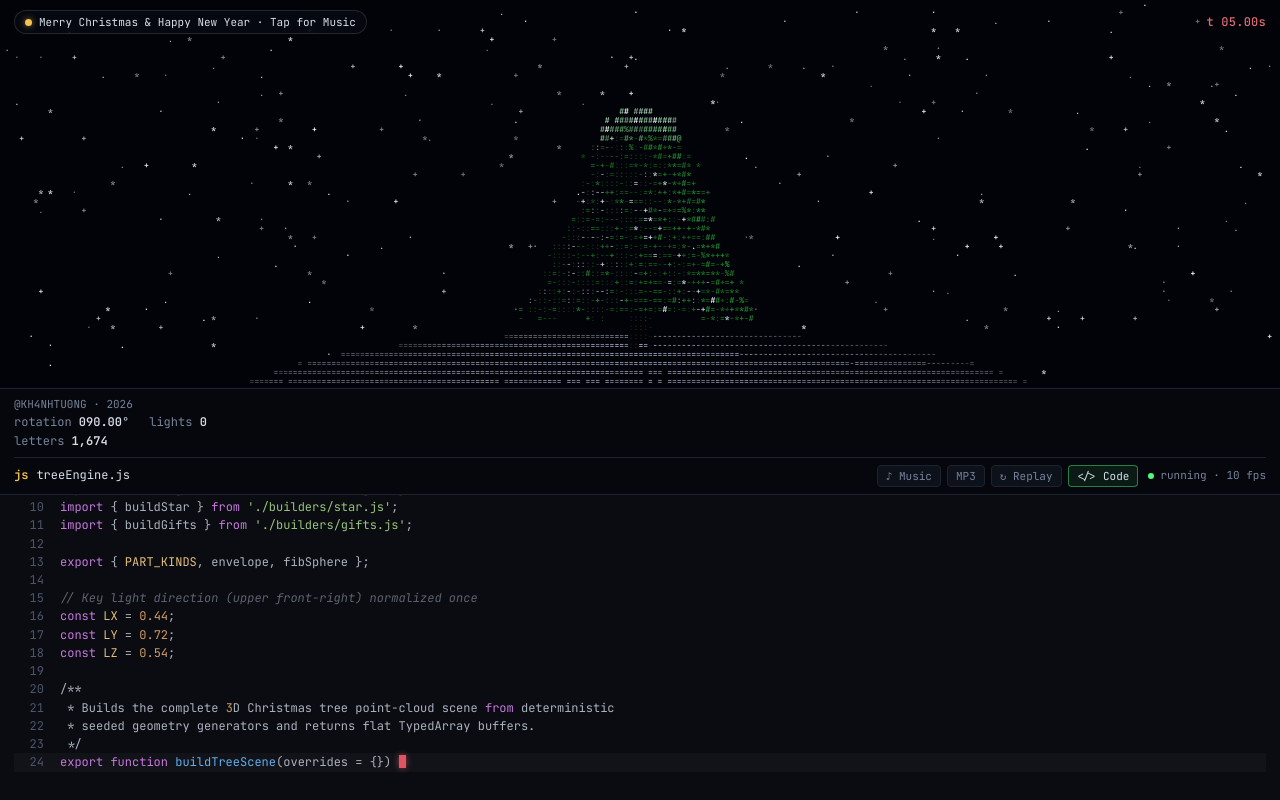
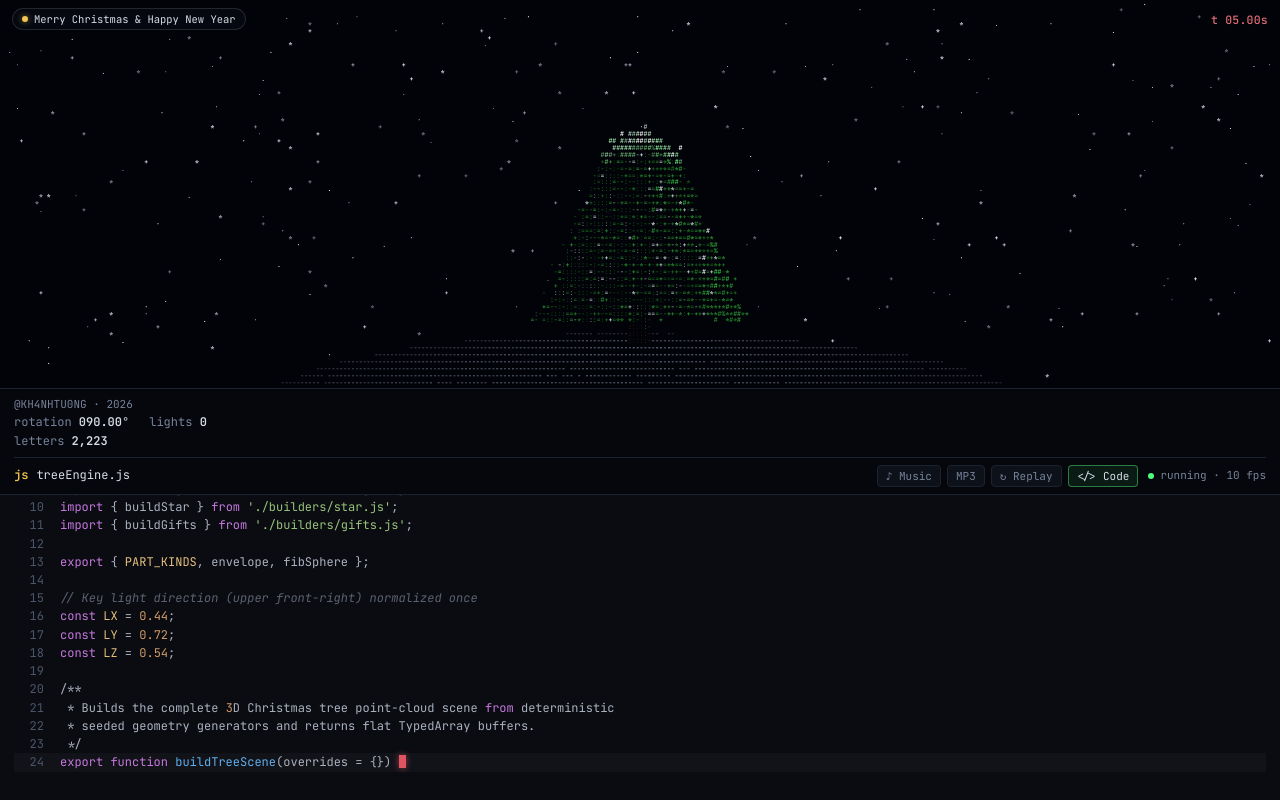
Before and after one commit to KH4NHTU0N9/ASCII-CHRISTMAS, a plain HTML site: page index.html in a window 1280 px wide. Drawn offline with Linux system fonts and the light colour scheme; animation ran at ten frames a second.

Commit message:
fix(ui): resolve top banner overlap and refine micro-ASCII tree density

```diff
--- a/src/asciiRenderer.js
+++ b/src/asciiRenderer.js
@@ -32,11 +32,12 @@ function resetGrid(grid) {
 
 function glyphFromLuminance(lum, kind) {
   if (kind === PART_KINDS.LIGHT) return lum > 0.9 ? '@' : '*';
-  if (kind === PART_KINDS.STAR) return lum > 0.95 ? '@' : '#';
-  if (kind === PART_KINDS.GARLAND) return lum > 0.72 ? '*' : '+';
+  if (kind === PART_KINDS.STAR) return lum > 0.9 ? '@' : '*';
+  if (kind === PART_KINDS.GARLAND) return lum > 0.7 ? '*' : '+';
   if (kind === PART_KINDS.GROUND) {
-    const idx = clamp(Math.floor(lum * 5.2), 1, 5);
-    return RAMP[idx];
+    const groundRamp = ' .·:;~-=+';
+    const idx = clamp(Math.floor(lum * (groundRamp.length - 1)), 1, groundRamp.length - 1);
+    return groundRamp[idx];
   }
   const idx = clamp(Math.floor(lum * (RAMP.length - 1)), 1, RAMP.length - 1);
   return RAMP[idx];
@@ -75,9 +76,9 @@ export function projectSceneToGrid(
   const cp = Math.cos(cameraPitchRad);
   const sp = Math.sin(cameraPitchRad);
 
-  const scalePx = Math.min(heightPx, widthPx * 1.15) * 0.37;
+  const scalePx = Math.min(heightPx, widthPx * 1.15) * 0.34;
   const centerX = widthPx * 0.5;
-  const centerY = heightPx * 0.53;
+  const centerY = heightPx * 0.56;
 
   const { count, positions, normals, colors: pColors, kinds, t0, phase, shine } = scene;
 
@@ -237,12 +238,12 @@ export class AsciiCanvasRenderer {
     this.canvas.height = Math.floor(heightPx * dpr);
     this.ctx.setTransform(dpr, 0, 0, dpr, 0, 0);
 
-    // Choose monospace font size scaled smoothly to viewport height
-    const fontSize = clamp(Math.round(Math.min(heightPx / 50, widthPx / 56)), 8, 13);
+    // Micro-ASCII monospace sizing for high character density & crisp 3D shading
+    const fontSize = clamp(Math.round(Math.min(heightPx / 62, widthPx / 68) * 10) / 10, 6.5, 10);
     this.ctx.font = `600 ${fontSize}px "JetBrains Mono", "Fira Code", Menlo, Consolas, monospace`;
     const measuredW = this.ctx.measureText('M').width || fontSize * 0.6;
-    const cellW = Math.max(4.8, measuredW * 1.0);
-    const cellH = Math.max(8.5, Math.round(fontSize * 1.1));
+    const cellW = Math.max(3.9, measuredW * 0.98);
+    const cellH = Math.max(6.8, Math.round(fontSize * 1.06 * 10) / 10);
 
     const cols = Math.max(32, Math.floor(widthPx / cellW));
     const rows = Math.max(20, Math.floor(heightPx / cellH));
--- a/src/builders/foliage.js
+++ b/src/builders/foliage.js
@@ -18,8 +18,8 @@ export function buildFoliage(buffer, rng, { y0 = 0.42, y1 = 2.55, tiers = 24 } =
 
     for (let b = 0; b < nb; b++) {
       const a = (TAU * b) / nb + i * 0.618 * TAU + rng.normal(0, 0.18);
-      const L = R * rng.uniform(0.82, 1.06);
-      const n = Math.floor(65 + 220 * L);
+      const L = R * rng.uniform(0.78, 1.12);
+      const n = Math.floor(70 + 230 * L);
 
       const dx = Math.cos(a);
       const dz = Math.sin(a);
@@ -27,14 +27,14 @@ export function buildFoliage(buffer, rng, { y0 = 0.42, y1 = 2.55, tiers = 24 } =
       const sideZ = dx;
 
       for (let k = 0; k < n; k++) {
-        const s = Math.pow(rng.random(), 0.65);
-        const spread = (0.035 + 0.105 * s) * rng.normal(0, 1);
+        const s = Math.pow(rng.random(), 0.62);
+        const spread = (0.028 + 0.095 * s) * rng.normal(0, 1);
         const dist = s * L;
         const yy =
           y +
-          0.07 * dist -
-          0.22 * dist * dist +
-          0.028 * rng.normal(0, 1);
+          0.075 * dist -
+          0.26 * dist * dist +
+          0.025 * rng.normal(0, 1);
 
         const px = dx * dist + sideX * spread;
         const pz = dz * dist + sideZ * spread;
@@ -45,14 +45,14 @@ export function buildFoliage(buffer, rng, { y0 = 0.42, y1 = 2.55, tiers = 24 } =
           dz * 0.72 + rng.normal(0, 0.25)
         );
 
-        const ao = 0.35 + 0.65 * Math.pow(s, 1.3);
-        const tone = ao * rng.uniform(0.76, 1.12);
-        const cr = (0.07 + 0.06 * s) * tone;
-        const cg = (0.39 + 0.18 * s) * tone;
-        const cb = (0.13 + 0.06 * s) * tone;
+        const ao = 0.3 + 0.7 * Math.pow(s, 1.25);
+        const tone = ao * rng.uniform(0.76, 1.15);
+        const cr = (0.04 + 0.14 * s) * tone;
+        const cg = (0.36 + 0.30 * s) * tone;
+        const cb = (0.10 + 0.12 * s) * tone;
 
         const t0 = 0.95 + 5.1 * ratio + 0.45 * s;
-        const isSnow = s > 0.48 && rng.random() < 0.085 && ny > 0.32;
+        const isSnow = s > 0.52 && rng.random() < 0.1 && ny > 0.34;
 
         if (isSnow) {
           buffer.addPoint(
--- a/src/builders/ground.js
+++ b/src/builders/ground.js
@@ -16,35 +16,35 @@ export function buildGround(buffer, rng) {
     const fade = Math.pow(1 - f, 0.55);
 
     for (let ia = 0; ia < steps; ia++) {
-      const a = (TAU * ia) / steps + rng.uniform(-0.015, 0.015);
-      const r = rBase + rng.uniform(-0.016, 0.016);
+      const a = (TAU * (ia + rng.uniform(-0.35, 0.35))) / steps;
+      const r = rBase + rng.uniform(-0.025, 0.025);
       const px = r * Math.cos(a);
       const pz = r * Math.sin(a);
 
       // Gentle concentric drift ripples and slight snow mound near trunk
       const mound = 0.07 * Math.exp(-r * r * 1.4);
-      const ripple = 0.014 * Math.sin(r * 9.5 + a * 2.0);
+      const ripple = 0.015 * Math.sin(r * 10.5 + a * 2.0);
       const py = -0.06 + mound + ripple;
 
-      const shade = (0.36 + 0.42 * fade) * rng.uniform(0.86, 1.08);
+      const shade = (0.34 + 0.44 * fade) * rng.uniform(0.84, 1.12);
       const cr = 0.78 * shade;
-      const cg = 0.84 * shade;
-      const cb = 0.96 * shade;
+      const cg = 0.85 * shade;
+      const cb = 0.98 * shade;
 
       buffer.addPoint(
         px,
         py,
         pz,
-        -0.12 * Math.cos(a),
+        0.04 * Math.cos(a),
         1.0,
-        -0.12 * Math.sin(a),
+        0.04 * Math.sin(a),
         cr,
         cg,
         cb,
         PART_KINDS.GROUND,
         0.0,
         0.0,
-        0.05
+        0.02
       );
     }
   }
--- a/src/main.js
+++ b/src/main.js
@@ -36,7 +36,7 @@ async function bootstrap() {
 
   // Populate identity labels from centralized config
   dom.hudHandle.textContent = CONFIG.identity.handle;
-  dom.greetingText.textContent = `${CONFIG.identity.greeting} · Tap for Music`;
+  dom.greetingText.textContent = `${CONFIG.identity.greeting}`;
   dom.hudLang.textContent = CONFIG.identity.fileLang;
   dom.hudFilename.textContent = CONFIG.identity.fileName;
 
@@ -59,8 +59,8 @@ async function bootstrap() {
     dom.greetingBadge.classList.toggle('is-playing', playing);
     dom.musicLabel.textContent = playing ? 'Playing' : 'Music';
     dom.greetingText.textContent = playing
-      ? `${CONFIG.identity.greeting} · ♪ ${trackName}`
-      : `${CONFIG.identity.greeting} · Tap for Music`;
+      ? `♪ ${trackName}`
+      : CONFIG.identity.greeting;
   });
 
   let startTs = performance.now();
--- a/styles/editor.css
+++ b/styles/editor.css
@@ -110,11 +110,12 @@
 @media (max-width: 600px) {
   .code-scroller {
     padding: 8px 10px 20px;
-    font-size: 11px;
+    font-size: 10px;
+    line-height: 1.45;
   }
 
   .line-no {
-    min-width: 24px;
-    margin-right: 10px;
+    min-width: 22px;
+    margin-right: 9px;
   }
 }
--- a/styles/main.css
+++ b/styles/main.css
@@ -55,12 +55,13 @@ body {
 
 .canvas-overlay-top {
   position: absolute;
-  top: 10px;
-  left: 14px;
-  right: 14px;
+  top: 8px;
+  left: 12px;
+  right: 12px;
   display: flex;
   align-items: center;
   justify-content: space-between;
+  gap: 10px;
   pointer-events: none;
 }
 
@@ -68,17 +69,26 @@ body {
   pointer-events: auto;
   display: inline-flex;
   align-items: center;
-  gap: 7px;
-  padding: 4px 10px;
+  gap: 6px;
+  max-width: calc(100% - 88px);
+  padding: 3px 9px;
   border-radius: 999px;
   border: 1px solid rgba(255, 255, 255, 0.12);
   background: rgba(8, 12, 20, 0.72);
   backdrop-filter: blur(6px);
   color: var(--text-primary);
   font-family: var(--font-mono);
-  font-size: 11px;
+  font-size: 10.5px;
+  white-space: nowrap;
+  overflow: hidden;
+  text-overflow: ellipsis;
   cursor: pointer;
   transition: border-color 0.2s ease, background 0.2s ease;
+}
+
+.greeting-badge span:last-child {
+  overflow: hidden;
+  text-overflow: ellipsis;
 }
 
 .greeting-badge:hover {
@@ -92,15 +102,18 @@ body {
 }
 
 .music-dot {
-  width: 7px;
-  height: 7px;
+  flex: 0 0 auto;
+  width: 6px;
+  height: 6px;
   border-radius: 50%;
   background: var(--accent-gold);
   box-shadow: 0 0 6px rgba(241, 196, 83, 0.6);
 }
 
 .hud-time {
-  font-size: 12px;
+  flex: 0 0 auto;
+  white-space: nowrap;
+  font-size: 11.5px;
   font-weight: 500;
   color: var(--accent-red);
   letter-spacing: 0.02em;
```
